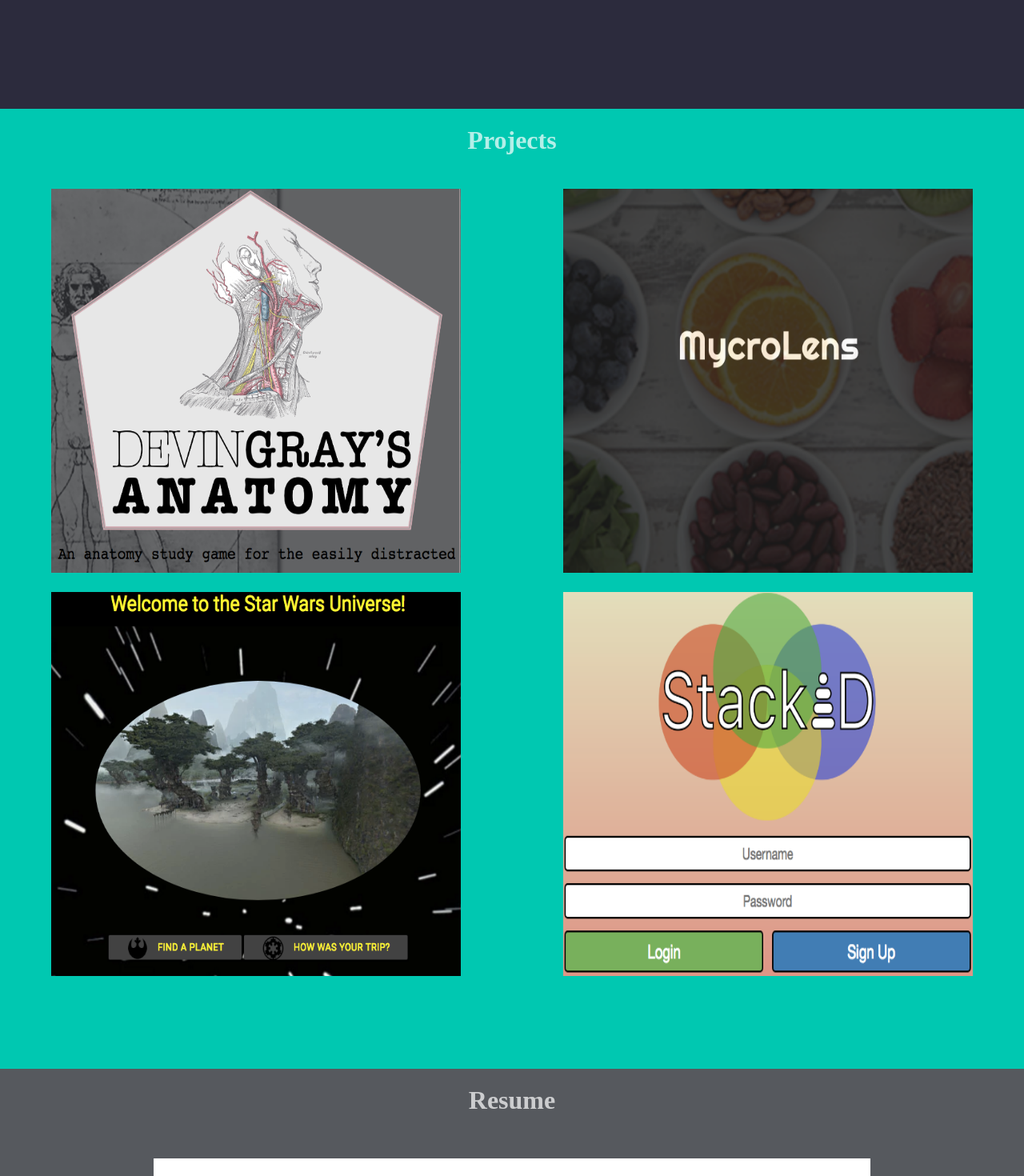
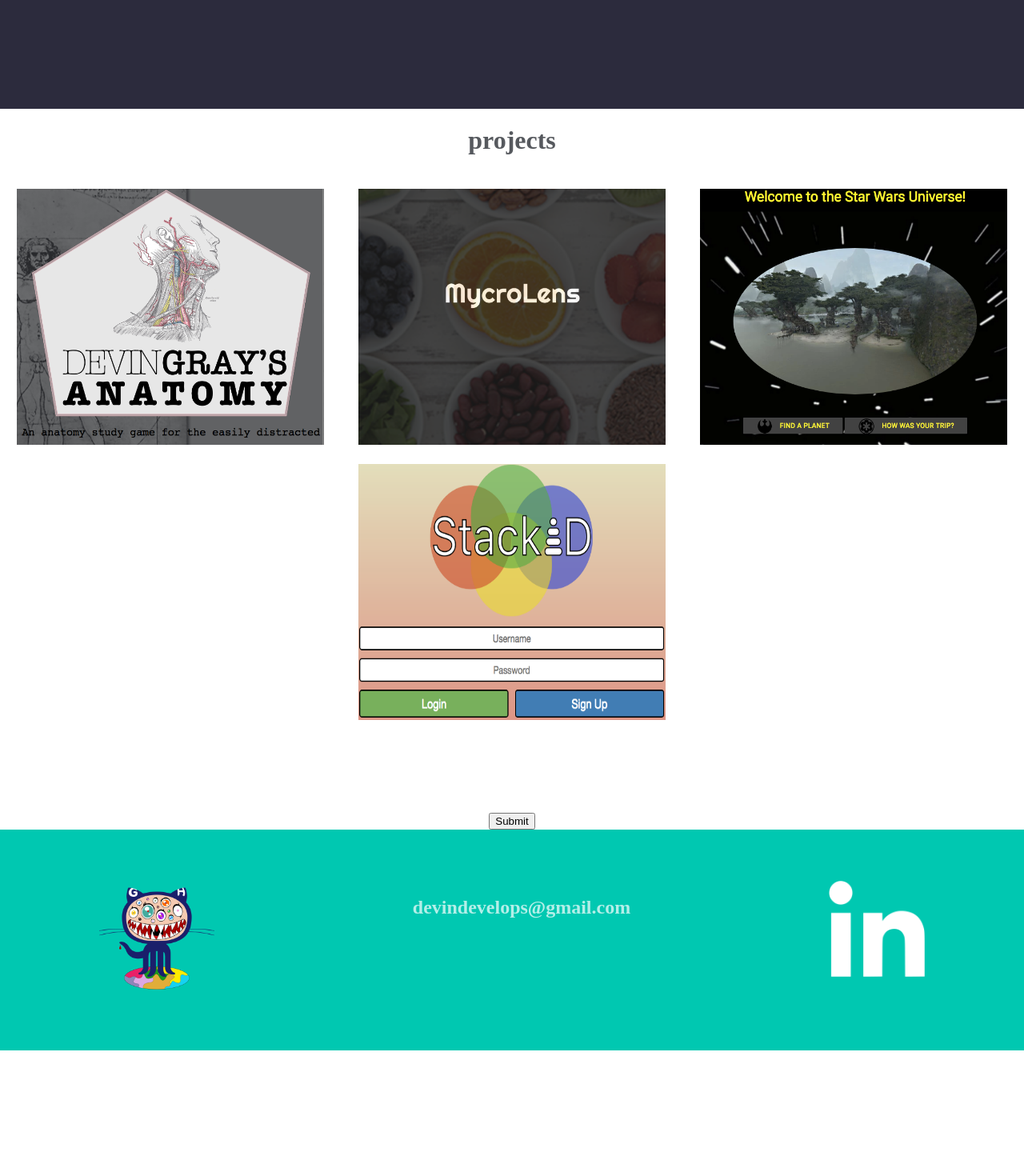
Before and after one commit to DevinTheGray/portfolio, a React (Create React App) app: page / in a window 1280 px wide. Shown: the part 720-2190 px from the top of the page at 80% size. After the commit the page ends 2033 px from the top, so only its background shows below. Built offline with nearby package versions, Linux system fonts and the light colour scheme.

Commit message:
changed color scheme

```diff
--- a/package.json
+++ b/package.json
@@ -5,7 +5,8 @@
   "dependencies": {
     "react": "^16.0.0",
     "react-dom": "^16.0.0",
-    "react-router-dom": "^4.2.2"
+    "react-router-dom": "^4.2.2",
+    "react-toggle-display": "^2.2.0"
   },
   "devDependencies": {
     "react-scripts": "1.0.14"
--- a/src/App.css
+++ b/src/App.css
@@ -46,8 +46,8 @@
 
 
 .projects {
-  background-color: rgb(0, 200, 177);
-  color: rgba(255, 255, 255, .7);
+  background-color: rgba(255, 255, 255, .7);
+  color: rgb(86, 89, 94);
   padding-bottom: 7em;
 }
 .intro {
@@ -61,8 +61,8 @@
   justify-content: space-around;
 }
 .picture {
-  height: 60vh;
-  width: 40vw;
+  height: 40vh;
+  width: 30vw;
   margin-top: 20px;
 }
 
@@ -91,8 +91,8 @@
 }
 
 .full-resume {
-  background-color: 	rgb(86, 89, 94);
-  color: rgba(255, 255, 255, .7);
+  background-color: rgba(255, 255, 255, .7)	;
+  color: rgb(86, 89, 94);
   display: flex;
   justify-content: center;
   align-items: center;
@@ -110,7 +110,7 @@
   display: flex;
   justify-content: space-around;
   color: rgba(255, 255, 255, .7);
-  background-color: rgb(44, 43, 61);
+  background-color: rgb(0, 200, 177);
   padding-bottom: 8vh;
   padding-top: 8vh;
 }
@@ -121,3 +121,6 @@
 .cat {
   height: 18vh;
 }
+.hidden {
+  display: none;
+}
--- a/src/Components/Home.js
+++ b/src/Components/Home.js
@@ -19,7 +19,7 @@
 
         <div className='projects'>
           <div className='intro'>
-          <h1> Projects </h1>
+          <h1> projects </h1>
           </div>
           <div className='project-box'>
             <div className='project'>
@@ -38,15 +38,23 @@
           </div>
         </div>
 
-        <div className='full-resume'>
+        {/* <div className='full-resume'>
           <h1> Resume </h1>
           <img className='resume' src={require('../pictures/DevinGrayResume.jpg')} />
+        </div> */}
+
+        <div className='full-resume'>
+          <form>
+            <input type="submit" id="submit" onclick="document.getElementById('hidden').style.display = 'block';" />
+          </form>
+          <img className='hidden' src={require('../pictures/DevinGrayResume.jpg')} />
+
         </div>
 
 
         <div className='links'>
           <a href='https://github.com/Devingray13'> <img className='cat' src={require('../pictures/murakamicat.png')} /> </a>
-          <h2> devindevelops@gmail.com </h2>
+          <h2 className='email'> devindevelops@gmail.com </h2>
           <a href='https://www.linkedin.com/in/devingray13/'> <img className='go' src={require('../pictures/linkedin-1.png')} /> </a>
         </div>
 
```
Also changed, not shown: 1 other file (tests, documents, lock files or other folders).
